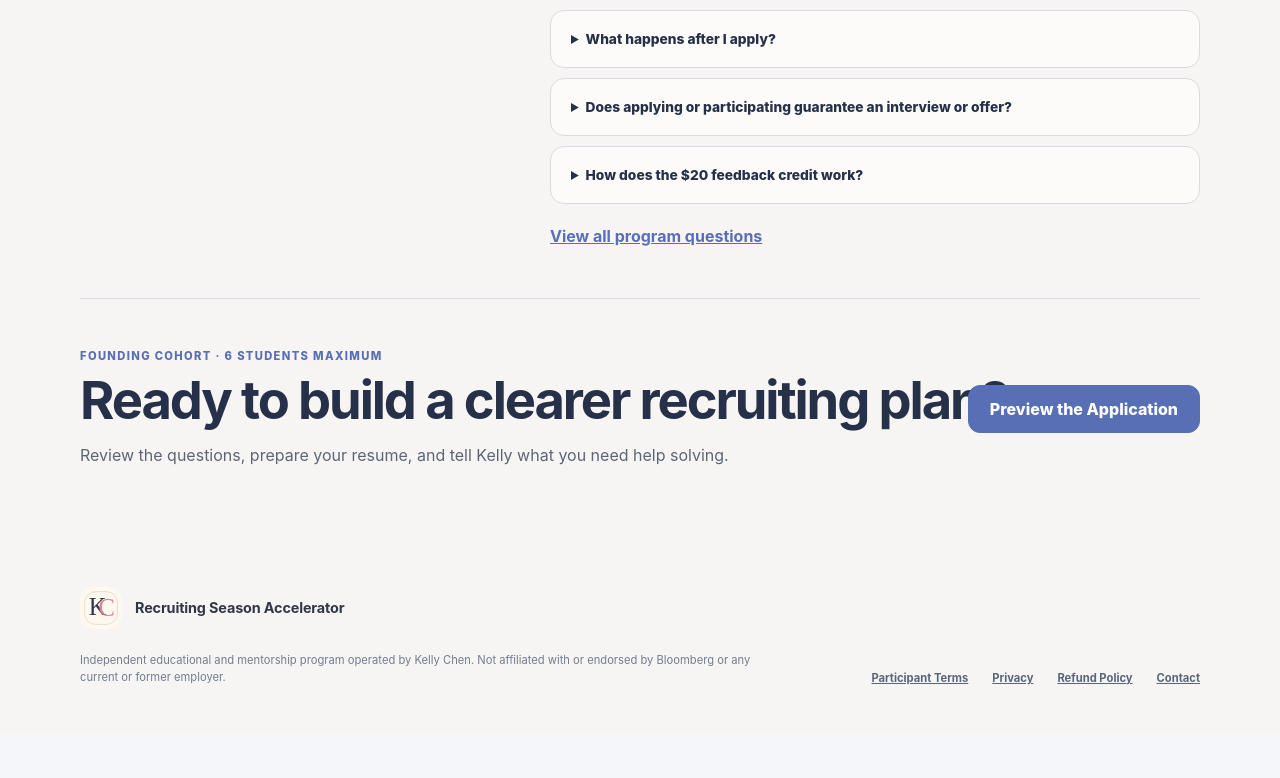
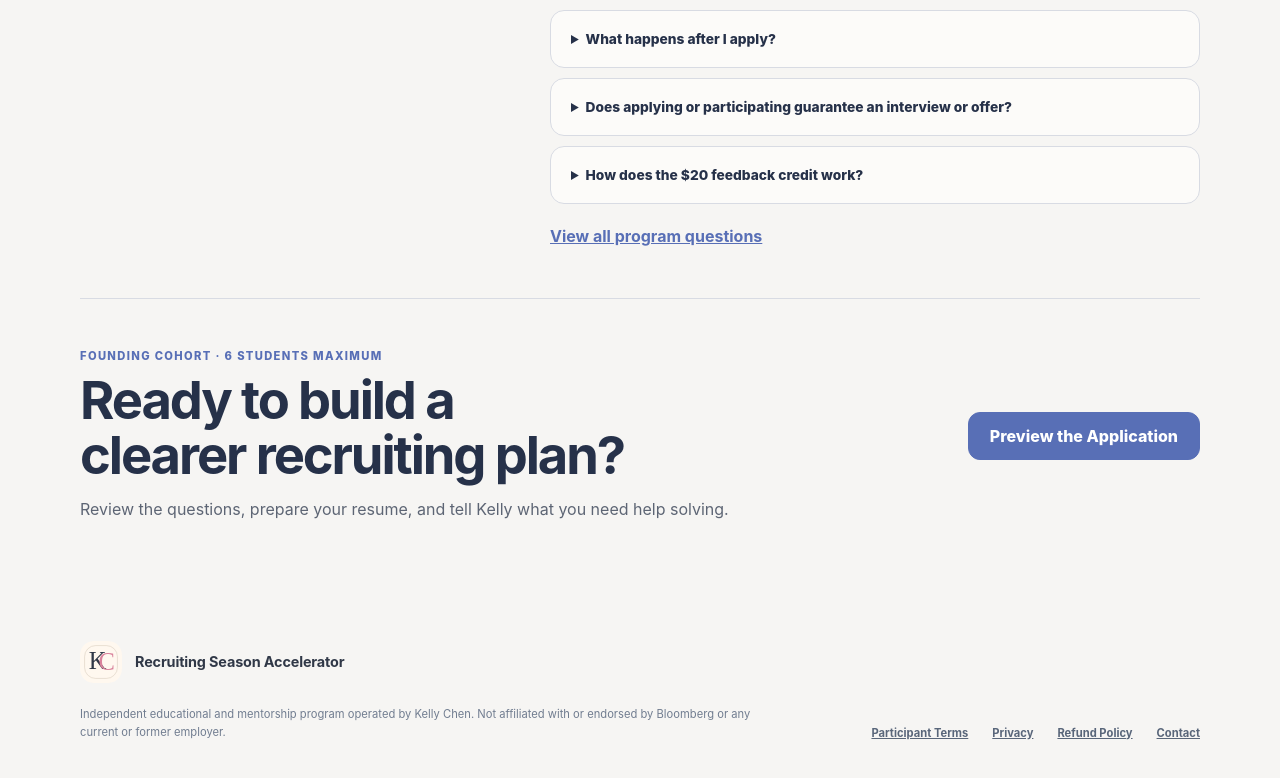
Before and after one commit to kelly0921/recruiting-season-accelerator-application, a React (Vite) app: page / in a window 1280 px wide. Shown: the part 5609-6387 px from the top of the page. Before the commit the page ends 6342 px from the top, so only its background shows below. Built offline with nearby package versions, Linux system fonts and the light colour scheme.

Commit message:
Prevent closing CTA overlap

```diff
--- a/src/styles.css
+++ b/src/styles.css
@@ -4396,3 +4396,33 @@ body {
 .timeline-section {
   background: var(--paper-soft);
 }
+
+/* Give the closing message and CTA independent space at every viewport. */
+.final-cta .landing-shell {
+  grid-template-columns: minmax(0, 1fr) max-content;
+  column-gap: clamp(32px, 5vw, 72px);
+}
+
+.final-cta h2 {
+  max-width: 760px;
+  white-space: normal;
+}
+
+.final-cta .button {
+  min-width: max-content;
+  justify-self: end;
+  white-space: nowrap;
+}
+
+@media (max-width: 1040px) {
+  .final-cta .landing-shell {
+    grid-template-columns: minmax(0, 1fr);
+  }
+
+  .final-cta .button {
+    grid-column: 1;
+    grid-row: auto;
+    justify-self: start;
+    margin-top: 14px;
+  }
+}
```
